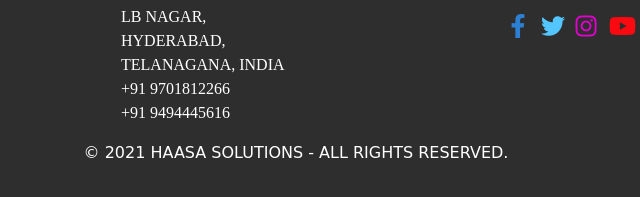
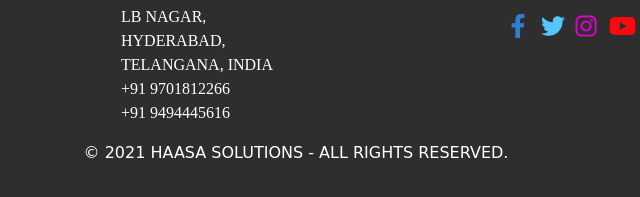
Before and after one commit to smartwork3300/powerkoteswararao.com, a plain HTML site: page gallery.html in a window 1280 px wide. Shown: the part 671-868 px from the top of the page, 344-984 px from the left. Drawn offline with nearby package versions, Linux system fonts and the light colour scheme.

Commit message:
Update gallery.html

```diff
--- a/gallery.html
+++ b/gallery.html
@@ -503,7 +503,7 @@
                             HYDERABAD,
                         </li>
                         <li>
-                            TELANAGANA, INDIA
+                            TELANGANA, INDIA
                         </li>
                         <li>
                             +91 9701812266<br>
```
